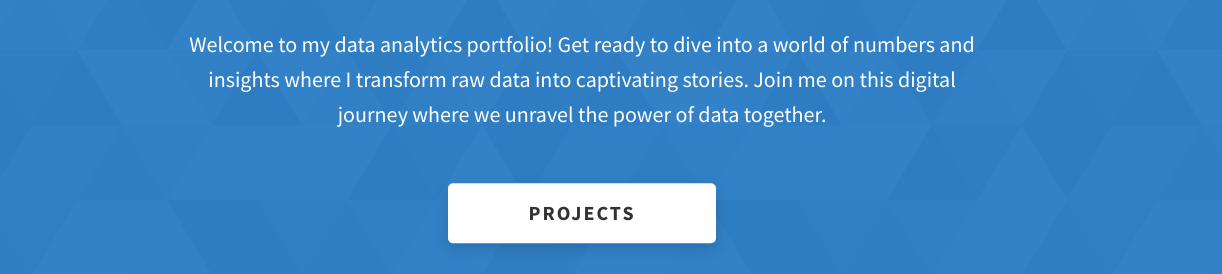
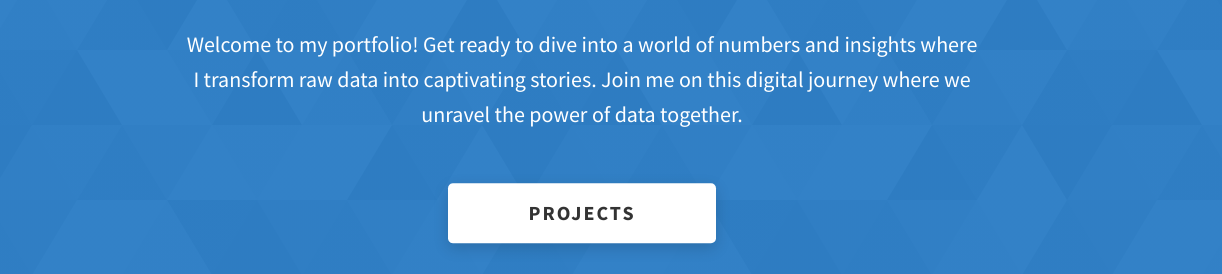
Before and after one commit to mikebenas/mikebenas.github.io, a website: page index.html in a window 1280 px wide. Shown: the part 325-599 px from the top of the page, 58-1280 px from the left. Drawn offline with Linux system fonts and the light colour scheme.

Commit message:
Update index.html

```diff
--- a/index.html
+++ b/index.html
@@ -87,7 +87,7 @@
         <h1 class="heading-primary">Greetings! My name is Mike</h1>
         <div class="home-hero__info">
           <p class="text-primary">
-            Welcome to my data analytics portfolio! Get ready to dive into a world of numbers
+            Welcome to my portfolio! Get ready to dive into a world of numbers
             and insights where I transform raw data into captivating stories.
             Join me on this digital journey where we unravel the power of data together.
 <br>
```
